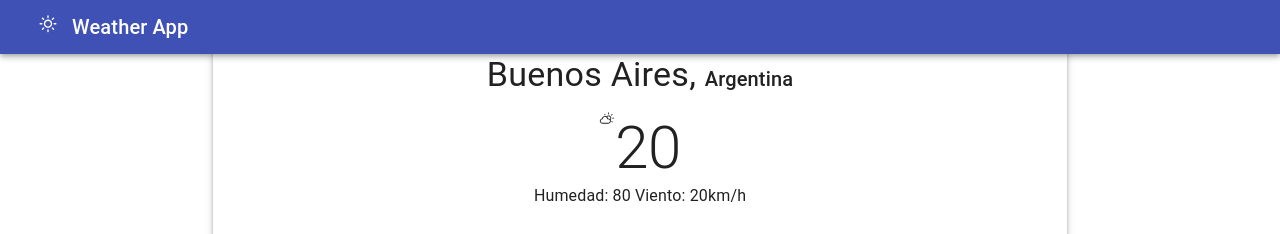
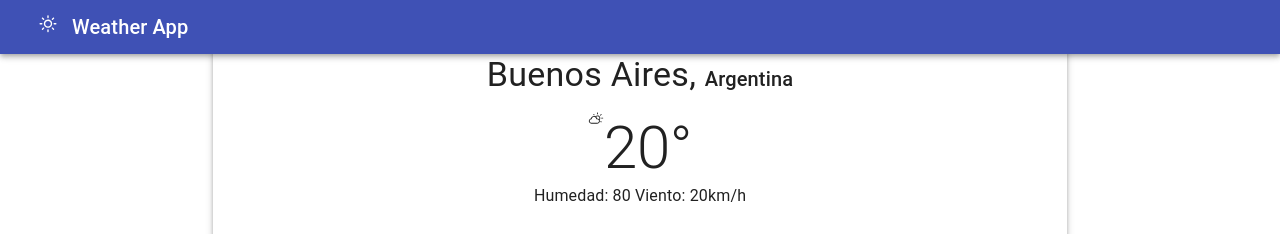
Before and after one commit to rodrigo1990/weather-app, a React (Create React App) app: page /city in a window 1280 px wide. Shown: the top 234 px of the page. Built offline with nearby package versions, Linux system fonts and the light colour scheme.

Commit message:
set kelvin to degree

```diff
--- a/src/components/CityList/CityList.jsx
+++ b/src/components/CityList/CityList.jsx
@@ -69,7 +69,7 @@ const CityList = ({ cities, onClickCity }) => {
             .then(response => {
                 const { data } = response
                 console.log(data.weather[0].main);
-                const temperature = Number(convertUnits(data.main.temp).from('K').to('C').toFixed(2))
+                const temperature = Number(convertUnits(data.main.temp).from('K').to('C').toFixed(0))
                 const state = data.weather[0].main.toLowerCase()
 
 
--- a/src/components/Weather/Weather.jsx
+++ b/src/components/Weather/Weather.jsx
@@ -24,7 +24,7 @@ const Weather = ({ temperature, state }) => {
                 justify="center">
                 <IconContext.Provider value={{ size:'4em' }}>
                     <IconState state={state} />
-                    <Typography display="inline" variant="h2">{temperature}</Typography>
+                    <Typography display="inline" variant="h2">{temperature}°</Typography>
 
                 </IconContext.Provider>
             </Grid>
```
